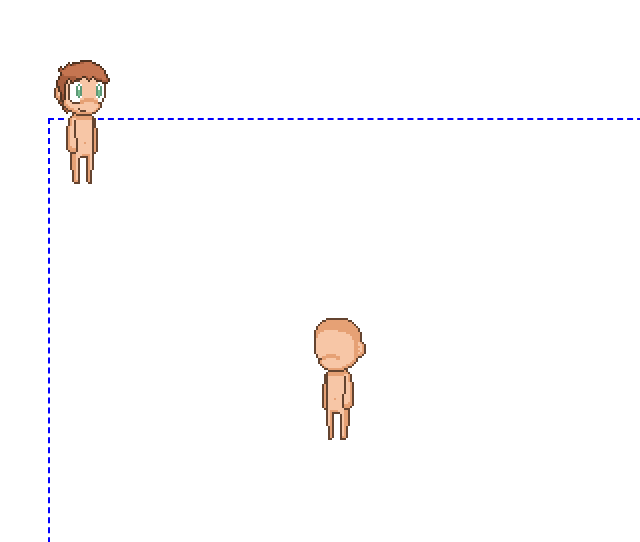
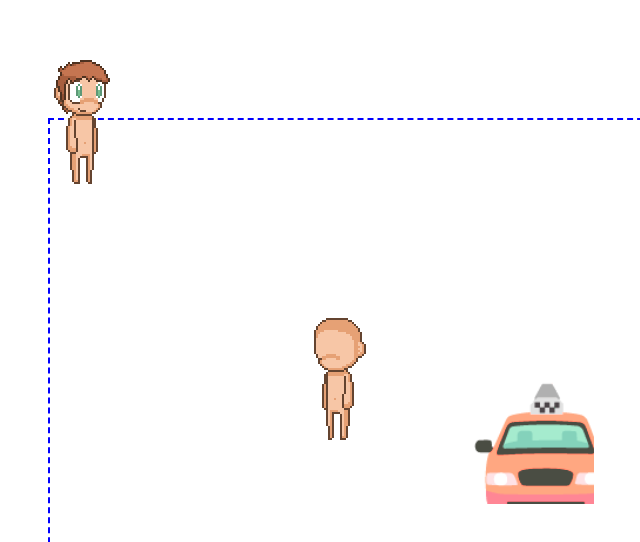
Before and after one commit to mrmiguu/purse_old, a React app: page / in a window 1280 px wide. Shown: the part 252-794 px from the top of the page, without its empty margins (562-1202 px from the left). Built offline with nearby package versions, Linux system fonts and the light colour scheme.

Commit message:
Moved player images separately.

```diff
--- a/src/App.js
+++ b/src/App.js
@@ -1,119 +1,7 @@
 import styles from './styles/App.module.scss'
 import React, { lazy, useState, useRef, useEffect } from 'react'
 import { border, hexToHSL } from './global'
-
-let bodyParts = {
-  arm: {
-    front: [
-      require('./players/arms/front/0.png'),
-      require('./players/arms/front/1.png'),
-      require('./players/arms/front/2.png'),
-      require('./players/arms/front/3.png'),
-      require('./players/arms/front/4.png'),
-    ],
-    rear: [
-      require('./players/arms/rear/0.png'),
-      require('./players/arms/rear/1.png'),
-      require('./players/arms/rear/2.png'),
-      require('./players/arms/rear/3.png'),
-      require('./players/arms/rear/4.png'),
-    ],
-  },
-  body: [
-    require('./players/bodies/0.png'),
-    require('./players/bodies/1.png'),
-    require('./players/bodies/2.png'),
-    require('./players/bodies/3.png'),
-    require('./players/bodies/4.png'),
-  ],
-  face: {
-    blue: [
-      require('./players/faces/blue/0.png'),
-      require('./players/faces/blue/1.png'),
-      require('./players/faces/blue/2.png'),
-      require('./players/faces/blue/3.png'),
-    ],
-    brown: [
-      require('./players/faces/brown/0.png'),
-      require('./players/faces/brown/1.png'),
-      require('./players/faces/brown/2.png'),
-      require('./players/faces/brown/3.png'),
-    ],
-    green: [
-      require('./players/faces/green/0.png'),
-      require('./players/faces/green/1.png'),
-      require('./players/faces/green/2.png'),
-      require('./players/faces/green/3.png'),
-    ],
-    red: [
-      require('./players/faces/red/0.png'),
-      require('./players/faces/red/1.png'),
-      require('./players/faces/red/2.png'),
-      require('./players/faces/red/3.png'),
-    ],
-  },
-  hair: {
-    long: {
-      black: [
-        require('./players/hair/long/black/0.png'),
-        require('./players/hair/long/black/1.png'),
-        require('./players/hair/long/black/2.png'),
-        require('./players/hair/long/black/3.png'),
-      ],
-      brown: [
-        require('./players/hair/long/brown/0.png'),
-        require('./players/hair/long/brown/1.png'),
-        require('./players/hair/long/brown/2.png'),
-        require('./players/hair/long/brown/3.png'),
-      ],
-      orange: [
-        require('./players/hair/long/orange/0.png'),
-        require('./players/hair/long/orange/1.png'),
-        require('./players/hair/long/orange/2.png'),
-        require('./players/hair/long/orange/3.png'),
-      ],
-      yellow: [
-        require('./players/hair/long/yellow/0.png'),
-        require('./players/hair/long/yellow/1.png'),
-        require('./players/hair/long/yellow/2.png'),
-        require('./players/hair/long/yellow/3.png'),
-      ],
-    },
-    short: {
-      black: [
-        require('./players/hair/short/black/0.png'),
-        require('./players/hair/short/black/1.png'),
-        require('./players/hair/short/black/2.png'),
-        require('./players/hair/short/black/3.png'),
-      ],
-      brown: [
-        require('./players/hair/short/brown/0.png'),
-        require('./players/hair/short/brown/1.png'),
-        require('./players/hair/short/brown/2.png'),
-        require('./players/hair/short/brown/3.png'),
-      ],
-      orange: [
-        require('./players/hair/short/orange/0.png'),
-        require('./players/hair/short/orange/1.png'),
-        require('./players/hair/short/orange/2.png'),
-        require('./players/hair/short/orange/3.png'),
-      ],
-      yellow: [
-        require('./players/hair/short/yellow/0.png'),
-        require('./players/hair/short/yellow/1.png'),
-        require('./players/hair/short/yellow/2.png'),
-        require('./players/hair/short/yellow/3.png'),
-      ],
-    },
-  },
-  head: [
-    require('./players/heads/0.png'),
-    require('./players/heads/1.png'),
-    require('./players/heads/2.png'),
-    require('./players/heads/3.png'),
-    require('./players/heads/4.png'),
-  ],
-}
+import pcImgs from './pcImgs'
 
 let Map = lazy(() => import('./Map'))
 let Sprite = lazy(() => import('./Sprite'))
@@ -121,7 +9,7 @@ let Keyboard = lazy(() => import('./Keyboard'))
 
 let { entries } = Object
 
-let uid = Date.now()
+let uid = Date.now() // our fake uid
 
 let walkCy = [1, 2, 1, 0]
 let frame = f => ({ transform: `translate(${f * -64}px, 0)` })
@@ -140,6 +28,14 @@ export default ({ debug }) => {
       x: x,
       y: y,
       dir: dir,
+    },
+    ['empty']: {
+      skin: 1,
+      face: [],
+      hair: [],
+      x: 4,
+      y: 4,
+      dir: [-1, 1],
     }
   }
 
@@ -195,19 +91,13 @@ export default ({ debug }) => {
       >
 
         <Sprite
-          x={4}
-          y={4}
-          dir={[-1, 1]}
-          style={{ zIndex: 4 }}
+          x={7}
+          y={5}
+          dir={[1, 1]}
+          style={{ zIndex: 5 }}
           debug={false}
         >
-          <img src={bodyParts.arm.rear[1]} style={frame(walkCy[0])} />
-          <img src={bodyParts.body[1]} style={frame(walkCy[0])} />
-          <img src={bodyParts.head[1]} style={frame(walkCy[0])} />
-          {/* <img src={bodyParts.face.green[0]} style={frame(walkCy[0])} />
-          <img src={bodyParts.hair.short.brown[1]} style={frame(walkCy[0])} /> */}
-          <img src={bodyParts.arm.front[1]} style={frame(walkCy[0])} />
-          {/* <span
+          <span
             id={styles.Car}
             style={{
               filter: `hue-rotate(${redHSL.h * 360 + carHueOff}deg)`,
@@ -216,7 +106,7 @@ export default ({ debug }) => {
             aria-labelledby="jsx-a11y/accessible-emoji"
           >
             🚖
-          </span> */}
+          </span>
         </Sprite>
 
         {
@@ -236,12 +126,12 @@ export default ({ debug }) => {
               style={{ zIndex: y }}
               debug={false}
             >
-              <img src={bodyParts.arm.rear[skin]} style={frame(walkCy[step])} />
-              <img src={bodyParts.body[skin]} style={frame(walkCy[step])} />
-              <img src={bodyParts.head[skin]} style={frame(walkCy[step])} />
-              <img src={bodyParts.face[eyeColor][eyeType]} style={frame(walkCy[step])} />
-              <img src={bodyParts.hair[hairLength][hairColor][hairType]} style={frame(walkCy[step])} />
-              <img src={bodyParts.arm.front[skin]} style={frame(walkCy[step])} />
+              <img src={pcImgs.arm.rear[skin]} style={frame(walkCy[step])} />
+              <img src={pcImgs.body[skin]} style={frame(walkCy[step])} />
+              <img src={pcImgs.head[skin]} style={frame(walkCy[step])} />
+              <img src={(pcImgs.face[eyeColor] || {})[eyeType]} style={frame(walkCy[step])} />
+              <img src={((pcImgs.hair[hairLength] || {})[hairColor] || {})[hairType]} style={frame(walkCy[step])} />
+              <img src={pcImgs.arm.front[skin]} style={frame(walkCy[step])} />
             </Sprite>
           )
         }
--- /dev/null
+++ b/src/pcImgs.js
@@ -0,0 +1,112 @@
+export default {
+  arm: {
+    front: [
+      require('./players/arms/front/0.png'),
+      require('./players/arms/front/1.png'),
+      require('./players/arms/front/2.png'),
+      require('./players/arms/front/3.png'),
+      require('./players/arms/front/4.png'),
+    ],
+    rear: [
+      require('./players/arms/rear/0.png'),
+      require('./players/arms/rear/1.png'),
+      require('./players/arms/rear/2.png'),
+      require('./players/arms/rear/3.png'),
+      require('./players/arms/rear/4.png'),
+    ],
+  },
+  body: [
+    require('./players/bodies/0.png'),
+    require('./players/bodies/1.png'),
+    require('./players/bodies/2.png'),
+    require('./players/bodies/3.png'),
+    require('./players/bodies/4.png'),
+  ],
+  face: {
+    blue: [
+      require('./players/faces/blue/0.png'),
+      require('./players/faces/blue/1.png'),
+      require('./players/faces/blue/2.png'),
+      require('./players/faces/blue/3.png'),
+    ],
+    brown: [
+      require('./players/faces/brown/0.png'),
+      require('./players/faces/brown/1.png'),
+      require('./players/faces/brown/2.png'),
+      require('./players/faces/brown/3.png'),
+    ],
+    green: [
+      require('./players/faces/green/0.png'),
+      require('./players/faces/green/1.png'),
+      require('./players/faces/green/2.png'),
+      require('./players/faces/green/3.png'),
+    ],
+    red: [
+      require('./players/faces/red/0.png'),
+      require('./players/faces/red/1.png'),
+      require('./players/faces/red/2.png'),
+      require('./players/faces/red/3.png'),
+    ],
+  },
+  hair: {
+    long: {
+      black: [
+        require('./players/hair/long/black/0.png'),
+        require('./players/hair/long/black/1.png'),
+        require('./players/hair/long/black/2.png'),
+        require('./players/hair/long/black/3.png'),
+      ],
+      brown: [
+        require('./players/hair/long/brown/0.png'),
+        require('./players/hair/long/brown/1.png'),
+        require('./players/hair/long/brown/2.png'),
+        require('./players/hair/long/brown/3.png'),
+      ],
+      orange: [
+        require('./players/hair/long/orange/0.png'),
+        require('./players/hair/long/orange/1.png'),
+        require('./players/hair/long/orange/2.png'),
+        require('./players/hair/long/orange/3.png'),
+      ],
+      yellow: [
+        require('./players/hair/long/yellow/0.png'),
+        require('./players/hair/long/yellow/1.png'),
+        require('./players/hair/long/yellow/2.png'),
+        require('./players/hair/long/yellow/3.png'),
+      ],
+    },
+    short: {
+      black: [
+        require('./players/hair/short/black/0.png'),
+        require('./players/hair/short/black/1.png'),
+        require('./players/hair/short/black/2.png'),
+        require('./players/hair/short/black/3.png'),
+      ],
+      brown: [
+        require('./players/hair/short/brown/0.png'),
+        require('./players/hair/short/brown/1.png'),
+        require('./players/hair/short/brown/2.png'),
+        require('./players/hair/short/brown/3.png'),
+      ],
+      orange: [
+        require('./players/hair/short/orange/0.png'),
+        require('./players/hair/short/orange/1.png'),
+        require('./players/hair/short/orange/2.png'),
+        require('./players/hair/short/orange/3.png'),
+      ],
+      yellow: [
+        require('./players/hair/short/yellow/0.png'),
+        require('./players/hair/short/yellow/1.png'),
+        require('./players/hair/short/yellow/2.png'),
+        require('./players/hair/short/yellow/3.png'),
+      ],
+    },
+  },
+  head: [
+    require('./players/heads/0.png'),
+    require('./players/heads/1.png'),
+    require('./players/heads/2.png'),
+    require('./players/heads/3.png'),
+    require('./players/heads/4.png'),
+  ],
+}
```
